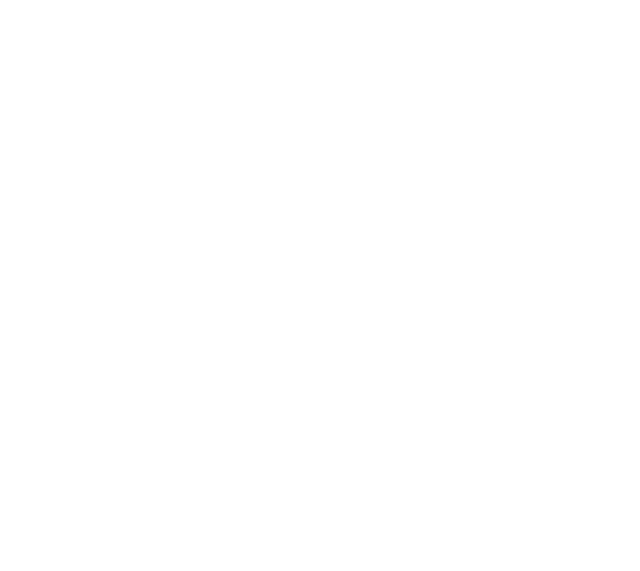
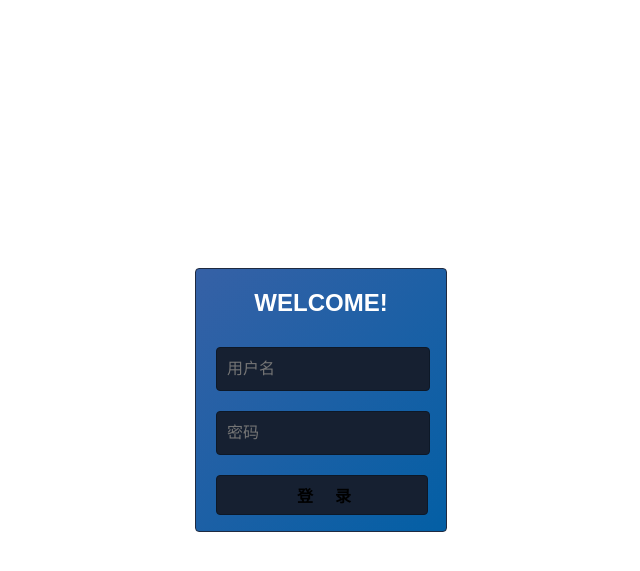
Before and after one commit to code-maze/wblog, a Flask app: page /signin in a window 1280 px wide. Before the commit the part shown is empty. Shown: the top 571 px of the page, without its empty margins (319-959 px from the left). Run offline with Flask 2, Linux system fonts and the light colour scheme; some libraries are stand-ins or nearby versions.

Commit message:
添加基本的用户登陆验证

```diff
--- a/www/app/models.py
+++ b/www/app/models.py
@@ -21,3 +21,9 @@ class User(db.Model):
         self.password = password
         self.regTime = time.time()
         db.session.add(self)
+
+    def to_json(self):
+        json_user = self.__dict__.copy()
+        json_user['password'] = '******'
+        json_user.pop('_sa_instance_state')
+        return json_user
--- /dev/null
+++ b/www/app/static/css/signin.css
@@ -0,0 +1,43 @@
+#login {
+    position: absolute;
+    top: 50%;
+    left: 50%;
+    -webkit-transform: translate(-50%, -50%);
+    transform: translate(-50%, -50%);
+    width:250px;
+    height: 262px;
+    border:1px solid #1F2A40;
+    border-radius: 4px;
+    background: linear-gradient(315deg, #035FA5, #3661A6);
+    color:#fff;
+}
+
+#login h2 {
+    text-align: center;
+}
+
+.login_sub {
+    width:212px;
+    height:40px;
+    margin:10px 20px;
+    border:1px solid #0D1827;
+    background:#162031;
+    border-radius: 4px;
+    padding-left: 10px;
+    font-size: 16px;
+    font-weight: bold;
+}
+
+.login_box {
+    width:200px;
+    height:40px;
+    margin:10px 20px;
+    border:1px solid #0D1827;
+    background:#162031;
+    border-radius: 4px;
+    padding-left: 10px;
+}
+
+input {
+    color: #fff;
+}
--- a/www/app/templates/signin.html
+++ b/www/app/templates/signin.html
@@ -1,3 +1,20 @@
 {% extends 'layout.html' %}
 
 {% block title %}欢迎登陆{% endblock %}
+
+{% block sytle %}
+<link rel="stylesheet" href="/static/css/signin.css" />
+{% endblock %}
+
+{% block content %}
+
+<div id="login">
+    <form action="/authenticate" method="POST" accept-charset="utf-8">
+        <h2>WELCOME!</h2>
+        <input type="text" name="name" placeholder="用户名" class="login_box">
+        <input type="password" name="password" placeholder="密码" class="login_box">
+        <button type="submit" class="login_sub">登&nbsp;&nbsp;&nbsp;&nbsp;&nbsp;录</button>
+    </form>
+</div>
+
+{% endblock %}
```
Also changed, not shown: www/app/routes/auth.py (+9 -2 lines), wblog.sql (line endings or trailing spaces).
